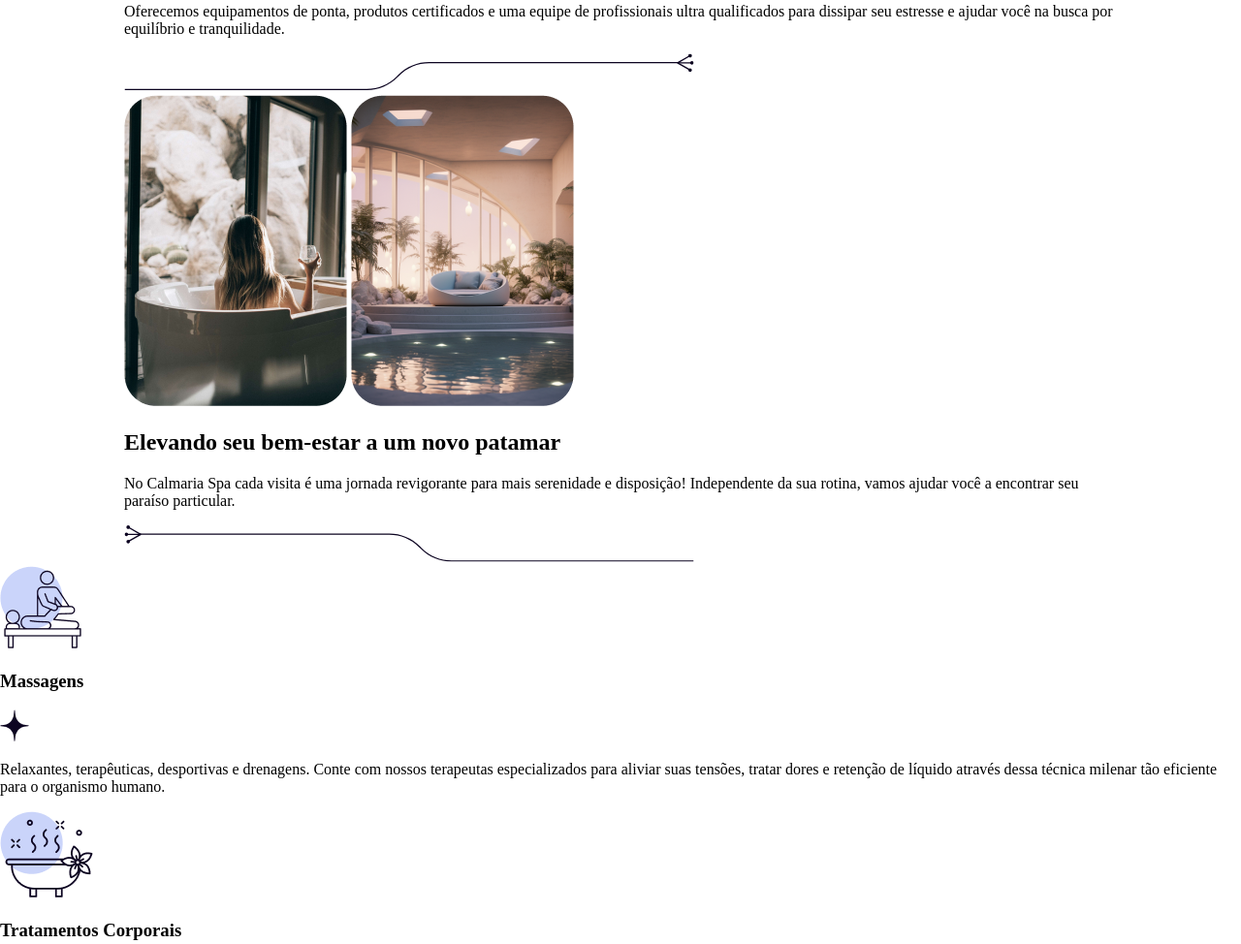
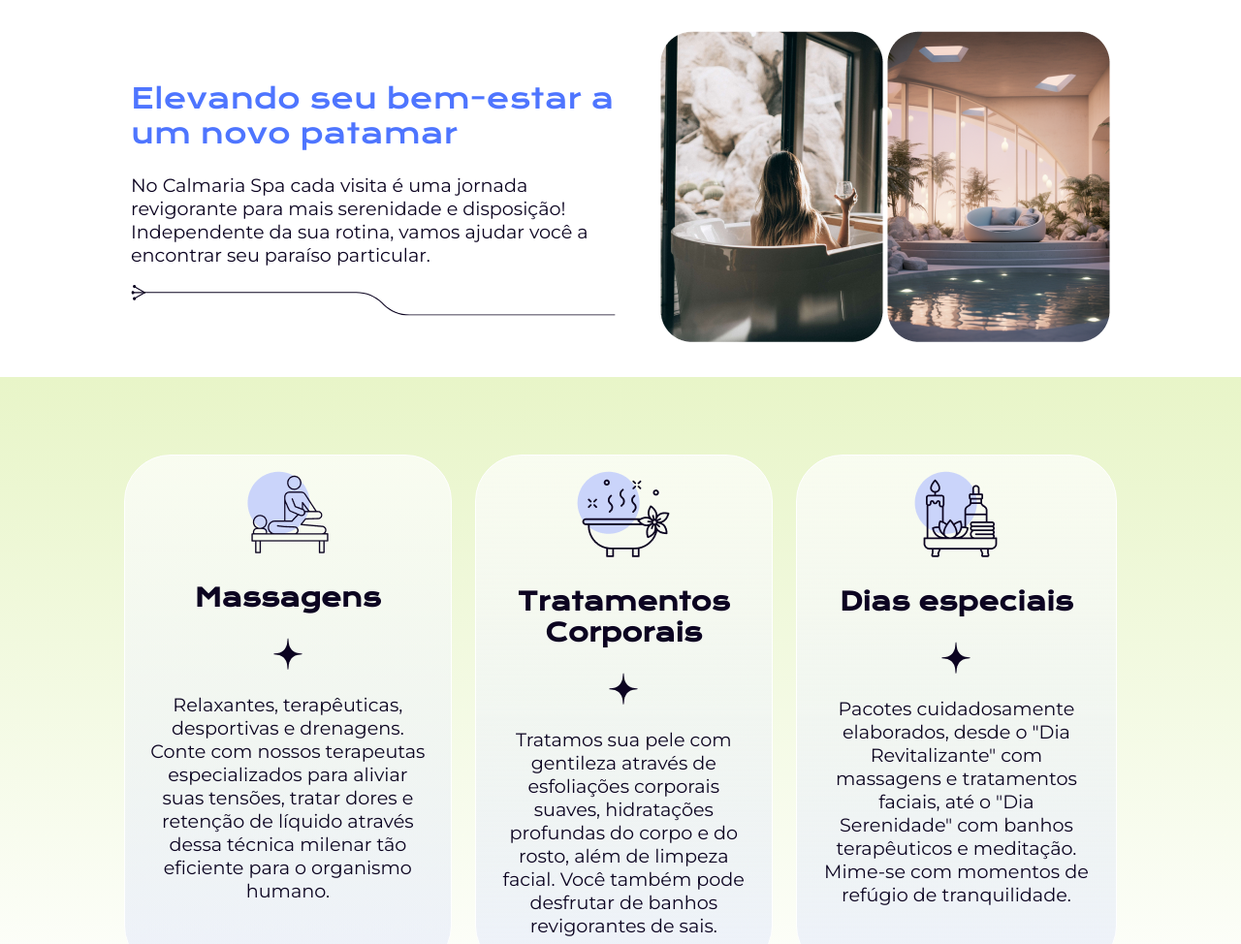
Before and after one commit to nikolasraniery/SASS-e-CSS--Estilizando-um-site, a plain HTML site: page index.html in a window 1280 px wide. Shown: the part 1235-2209 px from the top of the page at 97% size. Drawn offline with nearby package versions, Linux system fonts and the light colour scheme.

Commit message:
[SC-02] - feat: Estilizando com @extend e Parent Selector

```diff
--- a/index.html
+++ b/index.html
@@ -21,7 +21,7 @@
           <span class="linha"></span>
           <ul>
             <li><a href="#nosso-espaco">Nosso espaço</a></li>
-            <li><a href="#servico">Servicos</a></li>
+            <li><a href="#servico">Serviços</a></li>
             <li><a href="#contatos">Contato</a></li>
           </ul>
         </nav>
--- a/styles/components/_header.scss
+++ b/styles/components/_header.scss
@@ -32,6 +32,10 @@ header {
           variaveis.$cor-primaria
         );
         font-weight: 500;
+        &:hover {
+          scale: 110%;
+          font-weight: 600;
+        }
       }
     }
   }
@@ -76,6 +80,11 @@ header {
       );
       background: variaveis.$cor-secundaria;
       font-weight: 600;
+
+      &:hover {
+        background: variaveis.$cor-terciaria;
+        cursor: pointer;
+      }
     }
   }
 }
--- a/styles/components/_nosso-espaco.scss
+++ b/styles/components/_nosso-espaco.scss
@@ -1,5 +1,46 @@
+@use "../abstract/variaveis";
 @use "../abstract/mixins";
 
 #nosso-espaco {
   @include mixins.margem-central(80%);
+
+  .detalhes {
+    width: 100%;
+    display: inline-flex;
+    align-items: center;
+    justify-content: space-around;
+    gap: 2rem;
+    padding: 2rem 0;
+
+    .imgs-espaco {
+      max-width: 500px;
+    }
+    .espaco-textos {
+      @extend .imgs-espaco;
+
+      .titulo {
+        @include mixins.ff-fs-cl(
+          variaveis.$ft-titulos,
+          1.8rem,
+          variaveis.$cor-secundaria
+        );
+        font-weight: 500;
+      }
+
+      .infos {
+        @include mixins.ff-fs-cl(
+          variaveis.$ft-textos,
+          1.2rem,
+          variaveis.$cor-primaria
+        );
+      }
+
+      .separador {
+        width: 100%;
+      }
+    }
+    &:nth-child(2) {
+      flex-direction: row-reverse;
+    }
+  }
 }
--- /dev/null
+++ b/styles/components/_servicos.scss
@@ -0,0 +1,37 @@
+@use "../abstract/variaveis";
+@use "../abstract/mixins";
+
+#servico {
+  background: variaveis.$gradiente-primario;
+  padding: 5rem 0;
+
+  .cards {
+    @include mixins.margem-central(80%);
+    display: flex;
+    gap: 1.5rem;
+
+    .card {
+      background: variaveis.$gradiente-secundario;
+      padding: 1rem 1.5rem;
+      text-align: center;
+      border: 1px solid white;
+      border-radius: 3rem;
+
+      &-titulo {
+        @include mixins.ff-fs-cl(
+          variaveis.$ft-titulos,
+          1.6rem,
+          variaveis.$cor-primaria
+        );
+      }
+
+      &-texto {
+        @include mixins.ff-fs-cl(
+          variaveis.$ft-textos,
+          1.2rem,
+          variaveis.$cor-primaria
+        );
+      }
+    }
+  }
+}
--- a/styles/styles.scss
+++ b/styles/styles.scss
@@ -2,3 +2,4 @@
 
 @use "./components/header";
 @use "./components/nosso-espaco";
+@use "./components/servicos";
```
Also changed, not shown: styles/styles.css, 1 other file.
